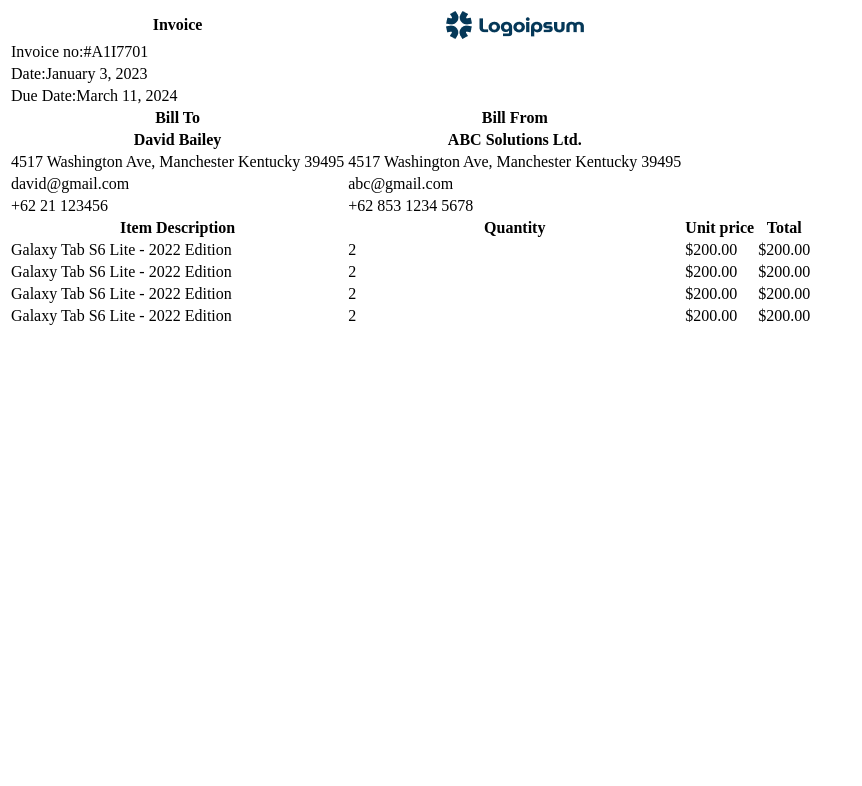
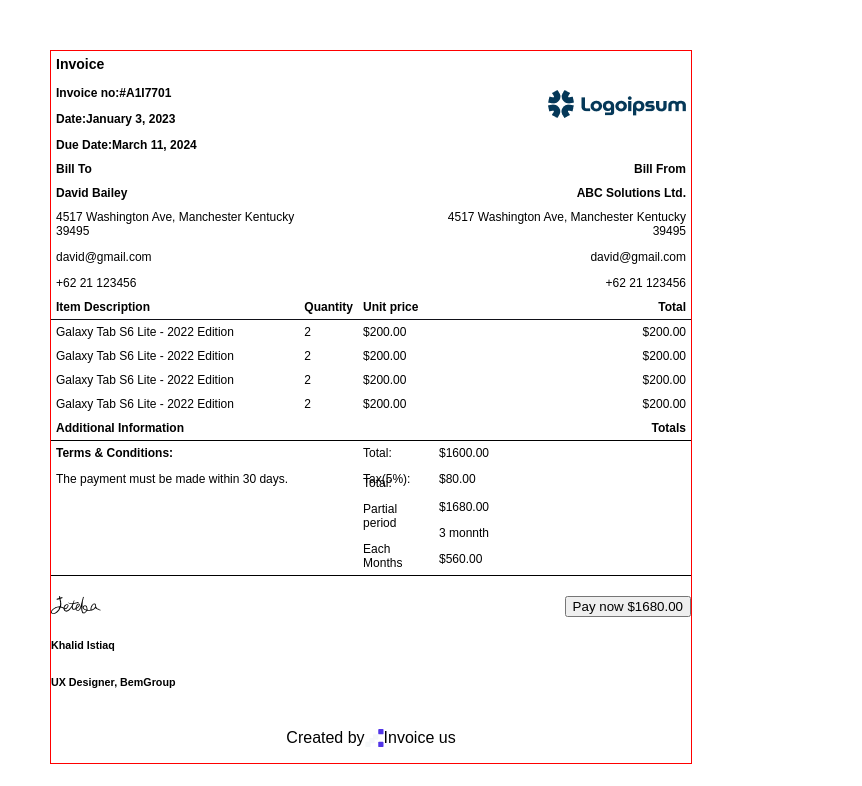
Before and after one commit to Hassan4np/invoice, a plain HTML site: page index.html in a window 1280 px wide. Shown: the whole page, without its empty margins (0-862 px from the left). Drawn offline with Linux system fonts and the light colour scheme; a script that the page names is missing.

Commit message:
html code complate

```diff
--- a/index.html
+++ b/index.html
@@ -13,79 +13,141 @@
           <table id="invoice">
             <div class="fitst-table">
               <tr>
-                <th>Invoice</th>
-                <th><img src="./img/invoicelogo.png" alt="" /></th>
-              </tr>
-              <tr>
-                <td>Invoice no:#A1I7701</td>
-              </tr>
-              <tr>
-                <td>Date:January 3, 2023</td>
-              </tr>
-              <tr>
-                <td>Due Date:March 11, 2024</td>
+                <th>
+                  <h3>Invoice</h3>
+                  <p><strong>Invoice no:#A1I7701</strong></p>
+                  <p><strong>Date:January 3, 2023</strong></p>
+                  <p><strong>Due Date:March 11, 2024</strong></p>
+                </th>
+                <th></th>
+                <th></th>
+                <th  style="text-align: end;"><img src="./img/invoicelogo.png" alt="" /></th>
               </tr>
             </div>
             <!-- //Secent table -->
             <div class="secent-table">
               <tr>
                 <th>Bill To</th>
-                <th>Bill From</th>
+                <th></th>
+                <th></th>
+                <th style="text-align: end;">Bill From</th>
               </tr>
               <tr>
                 <th>David Bailey</th>
-                <th>ABC Solutions Ltd.</th>
+                <th></th>
+                <th></th>
+                <th style="text-align: end;">ABC Solutions Ltd.</th>
               </tr>
               <tr>
-                <td>4517 Washington Ave,
-                  Manchester Kentucky 39495</td>
-                <td>4517 Washington Ave,
-                  Manchester Kentucky 39495</td>
-              </tr>
-              <tr>
-                <td>david@gmail.com</td>
-                <td>abc@gmail.com</td>
-              </tr>
-              <tr>
-                <td>+62 21 123456</td>
-                <td>+62 853 1234 5678</td>
-              </tr>
+                <td>
+                  <p>4517 Washington Ave,
+                    Manchester Kentucky 39495</p>
+                    <p>david@gmail.com</p>
+                    <p>+62 21 123456</p>
+                </td>
+                <td></td>
+                <td></td>
+                <td style="text-align: end;">
+                  <p>4517 Washington Ave,
+                    Manchester Kentucky 39495</p>
+                    <p>david@gmail.com</p>
+                    <p>+62 21 123456</p>
+                </td>
+
             </div>
             <!-- //3rd table -->
             <div class="three-table">
-              <tr>
+              <tr style="border-bottom: 1px solid #111118; text-align: center;">
                 <th>Item Description</th>
-                <th>Quantity</th>
+                <th style="text-align: end;">Quantity</th>
                 <th>Unit price</th>
-                <th>Total</th>
+                <th style="text-align: end;">Total</th>
               </tr>
               <tr>
                 <td>Galaxy Tab S6 Lite - 2022 Edition</td>
                 <td>2</td>
                 <td>$200.00</td>
-                <td>$200.00</td>
+                <td style="text-align: end;">$200.00</td>
               </tr>
               <tr>
                 <td>Galaxy Tab S6 Lite - 2022 Edition</td>
                 <td>2</td>
                 <td>$200.00</td>
-                <td>$200.00</td>
+                <td style="text-align: end;" >$200.00</td>
               </tr>
               <tr>
                 <td>Galaxy Tab S6 Lite - 2022 Edition</td>
                 <td>2</td>
                 <td>$200.00</td>
-                <td>$200.00</td>
+                <td style="text-align: end;">$200.00</td>
               </tr>
               <tr>
                 <td>Galaxy Tab S6 Lite - 2022 Edition</td>
                 <td>2</td>
                 <td>$200.00</td>
-                <td>$200.00</td>
+                <td style="text-align: end;">$200.00</td>
+              </tr>
+            </div>
+            <div class="four-table">
+              <tr style="border-bottom: 1px solid black">
+                <th>Additional Information</th>
+                <th></th>
+                <th></th>
+                <th style="text-align: end;">Totals</th>
+              </tr>
+              <tr >
+                <td >
+                  <p><strong>Terms & Conditions:</strong></p>
+                  <p>The payment must be made within 30 days.</p>
+                </td>
+                <td></td>
+                <td>
+                  <p  >Total:</p>
+                 <p>Tax(5%):</p>
+                </td>
+                <td>
+                  <p  >$1600.00</p>
+                 <p>$80.00</p>
+                </td>
+              </tr>
+              <tr style="border-bottom: 1px solid black;">
+                <td >
+
+                </td>
+                <td></td>
+                <td>
+                  <p style="margin-top: -20px;" >Total:</p>
+                  <p>Partial period</p>
+                  <p>Each Months</p>
+                </td>
+                <td>
+                  <p  >$1680.00</p>
+                  <p>3 monnth</p>
+                  <p>$560.00</p>
+                </td>
               </tr>
             </div>
           </table>
+          <div style="display: flex; justify-content: space-between ; ;" >
+            <div class="conpony-name">
+              <img src="./img/sig.png" alt="">
+              <h6>Khalid Istiaq</h6>
+              <h6>UX Designer, BemGroup</h6>
+            </div>
+            <div class="payment">
+              <button>Pay now $1680.00</button>
+            </div>
+          </div>
+          <div class="footer">
+            <div class="border"></div>
+          <div style="display: flex; margin: 0 5px; justify-content: center; align-items: center;">
+            <p>Created by</p>
+            <img src="./img/footerlogo.png" alt="">
+            <p>Invoice us</p>
+          </div>
+          </div>
         </div>
+
       </div>
     </div>
     <script type="module" src="/main.js"></script>
--- a/style.css
+++ b/style.css
@@ -0,0 +1,59 @@
+/* Global styles */
+.text-right{
+    text-align: right !important;
+}
+body {
+    font-family: Arial, sans-serif;
+    margin: 0;
+    padding: 0;
+  }
+
+  .container {
+    width: 50%;
+    margin: 0 auto;
+    margin: 50px ;
+
+    border:  1px solid red;
+  }
+
+  /* Table styles */
+  table {
+    width: 100%;
+    border-collapse: collapse;
+    margin-bottom: 20px;
+  }
+
+  th, td {
+    padding: 5px;
+    text-align: left;
+    font-size: 12px;
+
+  }
+
+
+  /* Responsive styles */
+  @media only screen and (max-width: 600px) {
+    table, th, td {
+      display: block;
+    }
+
+    th, td {
+      text-align: center;
+    }
+
+    th {
+      background-color: #f2f2f2;
+      font-size: 12px;
+      font-weight: 500;
+    }
+
+    td {
+      border: none;
+      border-bottom: 1px solid #ddd;
+      text-align: start;
+    }
+
+    .fitst-table, .secent-table, .three-table {
+      padding: 0;
+    }
+  }
```
Also changed, not shown: img/footerlogo.png (added), img/sig.png (added).
